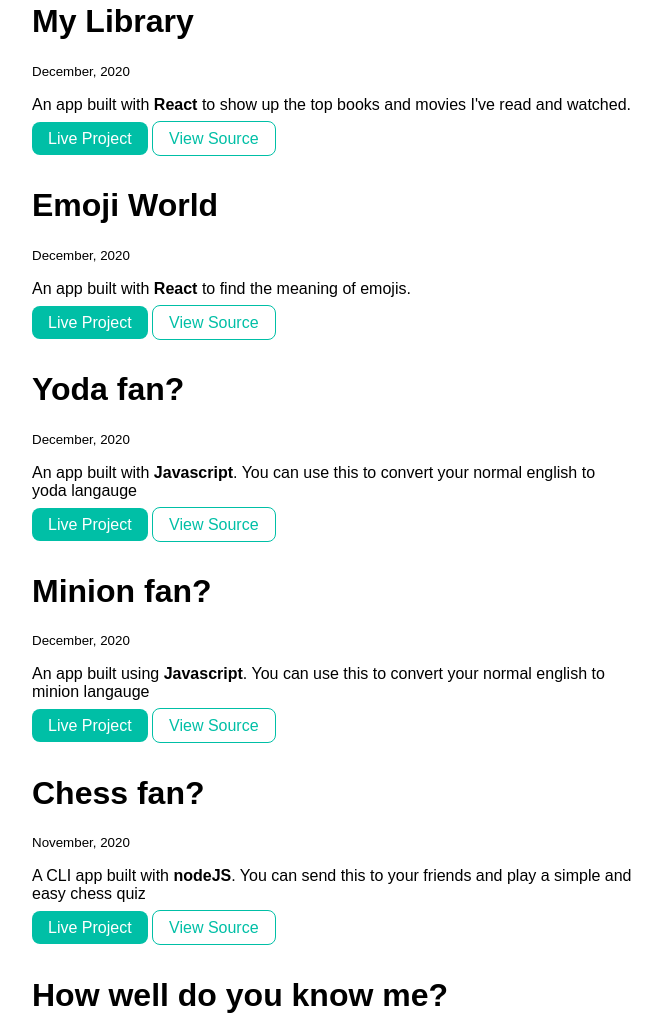
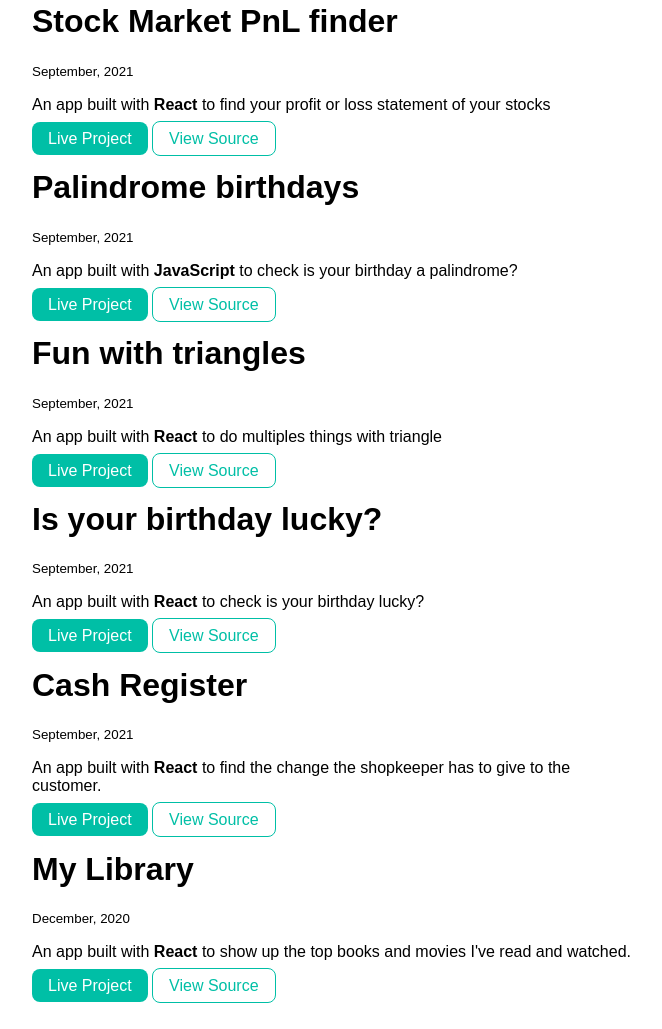
Before and after one commit to vinayd001/My-Portfolio, a plain HTML site: page projects.html in a window 1280 px wide. Shown: the part 328-1357 px from the top of the page, without its empty margins (328-990 px from the left). Drawn offline with Linux system fonts and the light colour scheme.

Commit message:
added mark 10 to 14 projects

```diff
--- a/projects.html
+++ b/projects.html
@@ -1,15 +1,15 @@
 <!DOCTYPE html>
 <html lang="en">
   <head>
-    <meta charset="UTF-8">
-    <meta name="viewport" content="width=device-width, initial-scale=1.0">
+    <meta charset="UTF-8" />
+    <meta name="viewport" content="width=device-width, initial-scale=1.0" />
     <link href="styles.css" rel="stylesheet" />
     <title>vinay | projects</title>
   </head>
   <body>
     <nav class="navigation container">
       <div class="nav-brand">Welcome to Vinay's World</div>
-        <ul class="list-non-bullet nav-pills ">
+      <ul class="list-non-bullet nav-pills">
         <li class="list-item-inline">
           <a class="link link-active" href="/">Home</a>
         </li>
@@ -26,113 +26,315 @@
     </nav>
 
     <header class="hero">
-        <h1 class="hero-heading">See my <span class="heading-inverted"> code</span></h1>
+      <h1 class="hero-heading">
+        See my <span class="heading-inverted"> code</span>
+      </h1>
     </header>
 
+    <!--
+
+Cash Register
+https://qsm9b.csb.app/
+https://github.com/vinayd001/cash-register-L0
+
+Stock Market
+https://wj7sc.csb.app/
+https://github.com/vinayd001/stock-market-l0
+fun with triangles
+Triangle Quiz
+https://7xzd2.csb.app/
+https://github.com/vinayd001/fun-with-triangles-L0
+ -->
     <ul class="list-non-bullet">
+      <li>
+        <div class="container container-center">
+          <h1>Stock Market PnL finder</h1>
+          <small>September, 2021</small>
+          <p>
+            An app built with <strong>React</strong> to find your profit or loss
+            statement of your stocks
+          </p>
+
+          <a
+            class="link link-primary"
+            href="https://wj7sc.csb.app/"
+            target="_blank"
+            >Live Project</a
+          >
+          <a
+            class="link link-secondary"
+            href="https://github.com/vinayd001/stock-market-l0"
+            target="_blank"
+            >View Source</a
+          >
+        </div>
+      </li>
+      <li>
+        <div class="container container-center">
+          <h1>Palindrome birthdays</h1>
+          <small>September, 2021</small>
+          <p>
+            An app built with <strong>JavaScript</strong> to check is your
+            birthday a palindrome?
+          </p>
+
+          <a
+            class="link link-primary"
+            href="https://2fj5h.csb.app/"
+            target="_blank"
+            >Live Project</a
+          >
+          <a
+            class="link link-secondary"
+            href="https://github.com/vinayd001/palindrome-birthday-L0"
+            target="_blank"
+            >View Source</a
+          >
+        </div>
+      </li>
+      <li>
+        <div class="container container-center">
+          <h1>Fun with triangles</h1>
+          <small>September, 2021</small>
+          <p>
+            An app built with <strong>React</strong> to do multiples things with
+            triangle
+          </p>
+
+          <a
+            class="link link-primary"
+            href="https://7xzd2.csb.app/"
+            target="_blank"
+            >Live Project</a
+          >
+          <a
+            class="link link-secondary"
+            href="https://github.com/vinayd001/fun-with-triangles-L0"
+            target="_blank"
+            >View Source</a
+          >
+        </div>
+      </li>
+      <li>
+        <div class="container container-center">
+          <h1>Is your birthday lucky?</h1>
+          <small>September, 2021</small>
+          <p>
+            An app built with <strong>React</strong> to check is your birthday
+            lucky?
+          </p>
+
+          <a
+            class="link link-primary"
+            href="https://me05y.csb.app/"
+            target="_blank"
+            >Live Project</a
+          >
+          <a
+            class="link link-secondary"
+            href="https://github.com/vinayd001/lucky-birthday-L0"
+            target="_blank"
+            >View Source</a
+          >
+        </div>
+      </li>
+      <li>
+        <div class="container container-center">
+          <h1>Cash Register</h1>
+          <small>September, 2021</small>
+          <p>
+            An app built with <strong>React</strong> to find the change the
+            shopkeeper has to give to the customer.
+          </p>
+
+          <a
+            class="link link-primary"
+            href="https://qsm9b.csb.app/"
+            target="_blank"
+            >Live Project</a
+          >
+          <a
+            class="link link-secondary"
+            href="https://github.com/vinayd001/cash-register-L0"
+            target="_blank"
+            >View Source</a
+          >
+        </div>
+      </li>
       <li>
         <div class="container container-center">
           <h1>My Library</h1>
           <small>December, 2020</small>
-            <p>An app built with <strong>React</strong> to show up the top books and movies I've read and watched.</p>
+          <p>
+            An app built with <strong>React</strong> to show up the top books
+            and movies I've read and watched.
+          </p>
 
-            <a class="link link-primary" href="https://angry-lalande-ec8ed9.netlify.app/" target="_blank" >Live Project</a>
-            <a class="link link-secondary" href="https://github.com/vinayd001/my-library" target="_blank">View Source</a>
-
+          <a
+            class="link link-primary"
+            href="https://angry-lalande-ec8ed9.netlify.app/"
+            target="_blank"
+            >Live Project</a
+          >
+          <a
+            class="link link-secondary"
+            href="https://github.com/vinayd001/my-library"
+            target="_blank"
+            >View Source</a
+          >
         </div>
-
       </li>
-        <br>
+      <br />
       <li>
         <div class="container container-center">
           <h1>Emoji World</h1>
           <small>December, 2020</small>
-            <p>An app built with <strong>React</strong> to find the meaning of emojis.</p>
+          <p>
+            An app built with <strong>React</strong> to find the meaning of
+            emojis.
+          </p>
 
-            <a class="link link-primary" href="https://unruffled-shaw-66d165.netlify.app/" target="_blank" >Live Project</a>
-            <a class="link link-secondary" href="https://github.com/vinayd001/emoji-i" target="_blank">View Source</a>
-
+          <a
+            class="link link-primary"
+            href="https://unruffled-shaw-66d165.netlify.app/"
+            target="_blank"
+            >Live Project</a
+          >
+          <a
+            class="link link-secondary"
+            href="https://github.com/vinayd001/emoji-i"
+            target="_blank"
+            >View Source</a
+          >
         </div>
-
       </li>
-        <br>
+      <br />
       <li>
         <div class="container container-center">
           <h1>Yoda fan?</h1>
           <small>December, 2020</small>
-            <p>An app built with <strong>Javascript</strong>. You can use this to convert your normal english to yoda langauge</p>
+          <p>
+            An app built with <strong>Javascript</strong>. You can use this to
+            convert your normal english to yoda langauge
+          </p>
 
-            <a class="link link-primary" href="https://yoda-translator-vinayd001.netlify.app/" target="_blank" >Live Project</a>
-            <a class="link link-secondary" href="https://github.com/vinayd001/Yoda-Speak-translator" target="_blank">View Source</a>
-
+          <a
+            class="link link-primary"
+            href="https://yoda-translator-vinayd001.netlify.app/"
+            target="_blank"
+            >Live Project</a
+          >
+          <a
+            class="link link-secondary"
+            href="https://github.com/vinayd001/Yoda-Speak-translator"
+            target="_blank"
+            >View Source</a
+          >
         </div>
-
       </li>
-        <br>
+      <br />
       <li>
         <div class="container container-center">
           <h1>Minion fan?</h1>
           <small>December, 2020</small>
-            <p>An app built using <strong>Javascript</strong>. You can use this to convert your normal english to minion langauge</p>
+          <p>
+            An app built using <strong>Javascript</strong>. You can use this to
+            convert your normal english to minion langauge
+          </p>
 
-            <a class="link link-primary" href="https://banana-talk.netlify.app/" target="_blank" >Live Project</a>
-            <a class="link link-secondary" href="https://github.com/vinayd001/Banana-Talk" target="_blank">View Source</a>
-
+          <a
+            class="link link-primary"
+            href="https://banana-talk.netlify.app/"
+            target="_blank"
+            >Live Project</a
+          >
+          <a
+            class="link link-secondary"
+            href="https://github.com/vinayd001/Banana-Talk"
+            target="_blank"
+            >View Source</a
+          >
         </div>
-
       </li>
-        <br>
+      <br />
       <li>
         <div class="container container-center">
           <h1>Chess fan?</h1>
           <small>November, 2020</small>
-            <p>A CLI app built with <strong>nodeJS</strong>. You can send this to your friends and play a simple and easy chess quiz</p>
+          <p>
+            A CLI app built with <strong>nodeJS</strong>. You can send this to
+            your friends and play a simple and easy chess quiz
+          </p>
 
-            <a class="link link-primary" href="https://repl.it/@crisis001/markTwo-general-quiz?embed=1&output=1" target="_blank" >Live Project</a>
-            <a class="link link-secondary" href="https://github.com/vinayd001/markTwo---chess-quiz" target="_blank">View Source</a>
-
+          <a
+            class="link link-primary"
+            href="https://repl.it/@crisis001/markTwo-general-quiz?embed=1&output=1"
+            target="_blank"
+            >Live Project</a
+          >
+          <a
+            class="link link-secondary"
+            href="https://github.com/vinayd001/markTwo---chess-quiz"
+            target="_blank"
+            >View Source</a
+          >
         </div>
-
       </li>
-        <br>
+      <br />
       <li>
         <div class="container container-center">
           <h1>How well do you know me?</h1>
           <small>November, 2020</small>
-                <p>A CLI app built with <strong>nodeJS</strong>. You can send this to your friends and find out who really knows you</p>
+          <p>
+            A CLI app built with <strong>nodeJS</strong>. You can send this to
+            your friends and find out who really knows you
+          </p>
 
-                <a class="link link-primary" href="https://repl.it/@crisis001/markOne-personal-quiz?embed=1&output=1" target="_blank">Live Project</a>
-                <a class="link link-secondary" href="https://github.com/vinayd001/markOne---personal-quiz" target="_blank">View Source</a>
+          <a
+            class="link link-primary"
+            href="https://repl.it/@crisis001/markOne-personal-quiz?embed=1&output=1"
+            target="_blank"
+            >Live Project</a
+          >
+          <a
+            class="link link-secondary"
+            href="https://github.com/vinayd001/markOne---personal-quiz"
+            target="_blank"
+            >View Source</a
+          >
         </div>
-
       </li>
-
     </ul>
     <footer class="footer">
       <div class="footer-header">Connect With Me</div>
       <ul class="social-links list-non-bullet">
         <li class="list-item-inline">
           <a class="link" href="https://github.com/vinayd001" target="_blank">
-                    <img class="image" src="/images/github.svg">
+            <img class="image" src="/images/github.svg" />
             Github
           </a>
         </li>
         <li class="list-item-inline">
-                <a class="link" href="https://twitter.com/vinay_dangwal" target="_blank">
-                    <img src="/images/twitter.svg">
+          <a
+            class="link"
+            href="https://twitter.com/vinay_dangwal"
+            target="_blank"
+          >
+            <img src="/images/twitter.svg" />
             Twitter
           </a>
         </li>
         <li class="list-item-inline">
-                <a class="link" href="https://linkedin.com/in/vinaydangwal" target="_blank">
-                    <img src="/images/linkedin.svg">
+          <a
+            class="link"
+            href="https://linkedin.com/in/vinaydangwal"
+            target="_blank"
+          >
+            <img src="/images/linkedin.svg" />
             LinkedIn
           </a>
         </li>
-
       </ul>
     </footer>
-
-
   </body>
 </html>
```
Lines whose indentation alone changed are shown as unchanged.
